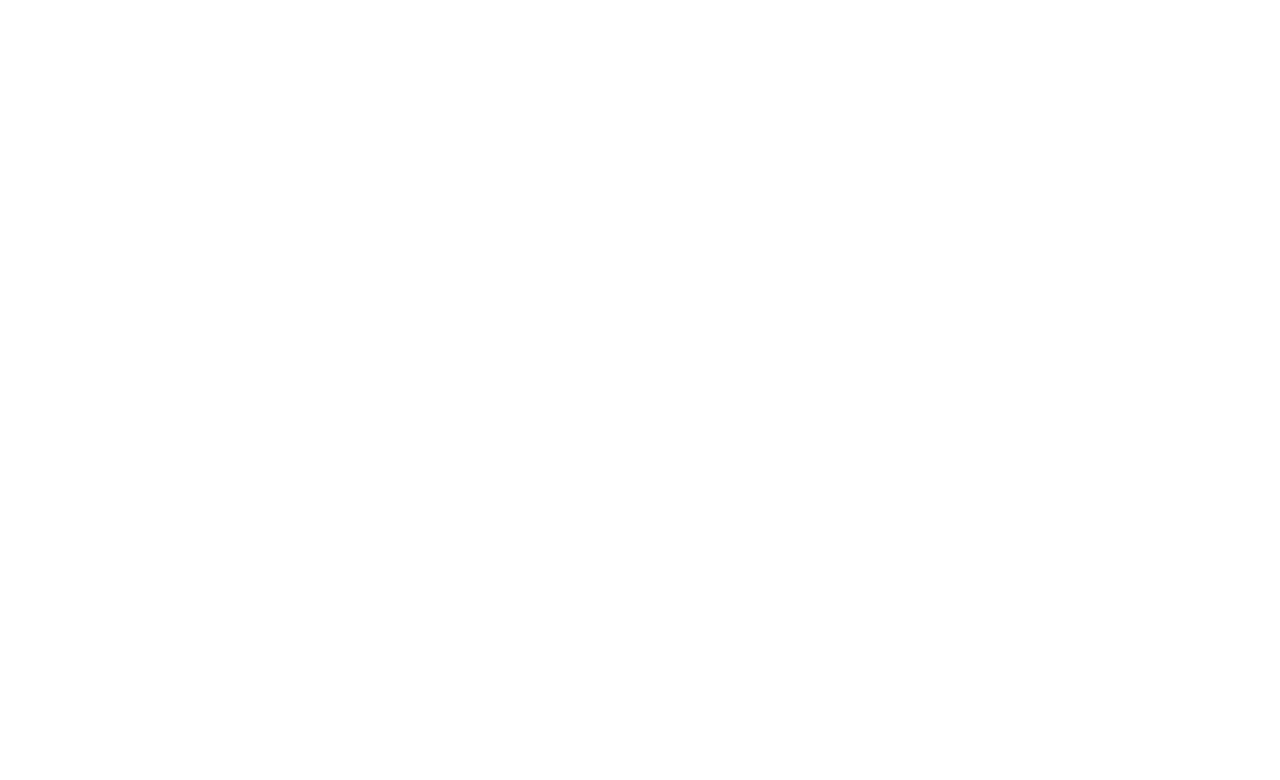
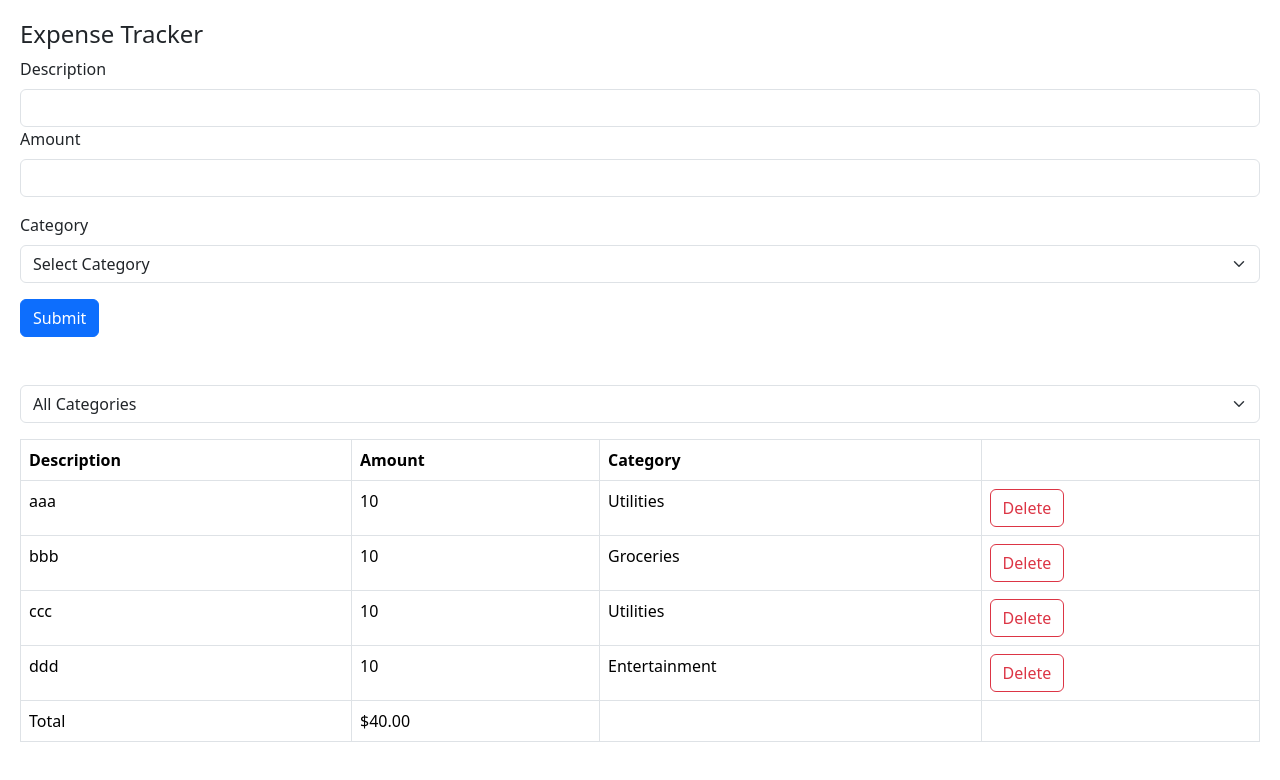
Before and after one commit to Carlito-Pedida/react-typescript-vite, a React (Vite) app: page / in a window 1280 px wide. Shown: the top 780 px of the page. Built offline with nearby package versions, Linux system fonts and the light colour scheme.

Commit message:
Tracker Final

```diff
--- a/src/App.tsx
+++ b/src/App.tsx
@@ -6,7 +6,24 @@
 // import Form3 from "./components/Form3";
 // import ListGroup from "./components/ListGroup";
 
+import { useState } from "react";
+import ExpenseList from "./expence_tracker/componenents/ExpenseList";
+import ExpenseFilter from "./expence_tracker/componenents/ExpenseFilter";
+import ExpenseForm from "./expence_tracker/componenents/ExpenseForm";
+
 const App = () => {
+  const [selectedCategory, setSelectedCategory] = useState("");
+  const [expenses, setEspenses] = useState([
+    { id: 1, description: "aaa", amount: 10, category: "Utilities" },
+    { id: 2, description: "bbb", amount: 10, category: "Groceries" },
+    { id: 3, description: "ccc", amount: 10, category: "Utilities" },
+    { id: 4, description: "ddd", amount: 10, category: "Entertainment" }
+  ]);
+
+  const visibleCategory = selectedCategory
+    ? expenses.filter((e) => e.category === selectedCategory)
+    : expenses;
+
   return (
     <div>
       {/* <Alert />
@@ -32,6 +49,22 @@
       <Form />
       <Form2 />
       <Form3 /> */}
+      <div className="mb-5">
+        <ExpenseForm
+          onSubmit={(expense) =>
+            setEspenses([...expenses, { ...expense, id: expenses.length + 1 }])
+          }
+        />
+      </div>
+      <div className="mb-3">
+        <ExpenseFilter
+          onSelectCategory={(category) => setSelectedCategory(category)}
+        />
+      </div>
+      <ExpenseList
+        onDelete={(id) => setEspenses(expenses.filter((e) => e.id !== id))}
+        expenses={visibleCategory}
+      />
     </div>
   );
 };
--- /dev/null
+++ b/src/expence_tracker/categories.ts
@@ -0,0 +1,3 @@
+const categories = ["Groceries", "Utilities", "Entertaiment"] as const;
+
+export default categories;
--- /dev/null
+++ b/src/expence_tracker/componenents/ExpenseFilter.tsx
@@ -0,0 +1,23 @@
+import categories from "../categories";
+
+interface Props {
+  onSelectCategory: (category: string) => void;
+}
+
+const ExpenseFilter = ({ onSelectCategory }: Props) => {
+  return (
+    <div>
+      <select
+        className="form-select"
+        onChange={(event) => onSelectCategory(event.target.value)}
+      >
+        <option value="">All Categories</option>
+        {categories.map((category) => (
+          <option key={category}>{category}</option>
+        ))}
+      </select>
+    </div>
+  );
+};
+
+export default ExpenseFilter;
--- /dev/null
+++ b/src/expence_tracker/componenents/ExpenseForm.tsx
@@ -0,0 +1,102 @@
+import { z } from "zod";
+import { useForm } from "react-hook-form";
+import { zodResolver } from "@hookform/resolvers/zod";
+import categories from "../categories";
+
+interface Props {
+  onSubmit: (data: ExpenseFormData) => void;
+}
+
+const schema = z.object({
+  description: z
+    .string()
+    .min(3, { message: "Description should be at least 3 characters" })
+    .max(50),
+  amount: z
+    .number({ invalid_type_error: "Amount is required" })
+    .min(0.01)
+    .max(100_000),
+  category: z.enum(categories, {
+    errorMap: () => ({ message: "Select a Category" })
+  })
+});
+
+type ExpenseFormData = z.infer<typeof schema>;
+
+const ExpenseForm = ({ onSubmit }: Props) => {
+  const {
+    register,
+    handleSubmit,
+    reset,
+    formState: { errors }
+  } = useForm<ExpenseFormData>({ resolver: zodResolver(schema) });
+
+  return (
+    <>
+      <div>
+        <h4>Expense Tracker</h4>
+      </div>
+      <div>
+        <form
+          action=""
+          onSubmit={handleSubmit((data) => {
+            onSubmit(data);
+            reset();
+          })}
+        >
+          <div className="mb3">
+            <label htmlFor="description" className="form-label">
+              Description
+            </label>
+            <input
+              {...register("description")}
+              id="description"
+              type="text"
+              className="form-control"
+            />
+            {errors.description && (
+              <p className="text-danger">{errors.description.message}</p>
+            )}
+          </div>
+          <div className="mb-3">
+            <label htmlFor="amount" className="form-label">
+              Amount
+            </label>
+            <input
+              {...register("amount", { valueAsNumber: true })}
+              id="amount"
+              type="number"
+              className="form-control"
+            />
+            {errors.amount && (
+              <p className="text-danger">{errors.amount.message}</p>
+            )}
+          </div>
+          <div className="mb-3">
+            <label htmlFor="category" className="form-label">
+              Category
+            </label>
+            <select
+              {...register("category")}
+              id="category"
+              className="form-select"
+            >
+              <option>Select Category</option>
+              {categories.map((category) => (
+                <option key={category}>{category}</option>
+              ))}
+            </select>
+            {errors.category && (
+              <p className="text-danger">{errors.category.message}</p>
+            )}
+          </div>
+          <div className="mb3">
+            <button className="btn btn-primary">Submit</button>
+          </div>
+        </form>
+      </div>
+    </>
+  );
+};
+
+export default ExpenseForm;
--- a/src/expence_tracker/componenents/ExpenseList.tsx
+++ b/src/expence_tracker/componenents/ExpenseList.tsx
@@ -1,5 +1,62 @@
-const ExpenseList = () => {
-  return <div>ExpenseList</div>;
+interface Expense {
+  id: number;
+  description: string;
+  amount: number;
+  category: string;
+}
+
+interface Props {
+  expenses: Expense[];
+  onDelete: (id: number) => void;
+}
+
+const ExpenseList = ({ expenses, onDelete }: Props) => {
+  if (expenses.length === 0) return <h3>Expense List is Empty</h3>;
+
+  return (
+    <div>
+      <table className="table table-bordered">
+        <thead>
+          <tr>
+            <th>Description</th>
+            <th>Amount</th>
+            <th>Category</th>
+            <th></th>
+          </tr>
+        </thead>
+        <tbody>
+          {expenses.map((expense) => (
+            <tr key={expense.id}>
+              <td>{expense.description}</td>
+              <td>{expense.amount}</td>
+              <td>{expense.category}</td>
+              <td>
+                <button
+                  className="btn btn-outline-danger"
+                  onClick={() => onDelete(expense.id)}
+                >
+                  Delete
+                </button>
+              </td>
+            </tr>
+          ))}
+        </tbody>
+        <tfoot>
+          <tr>
+            <td>Total</td>
+            <td>
+              $
+              {expenses
+                .reduce((acc, expense) => expense.amount + acc, 0)
+                .toFixed(2)}
+            </td>
+            <td></td>
+            <td></td>
+          </tr>
+        </tfoot>
+      </table>
+    </div>
+  );
 };
 
 export default ExpenseList;
```
